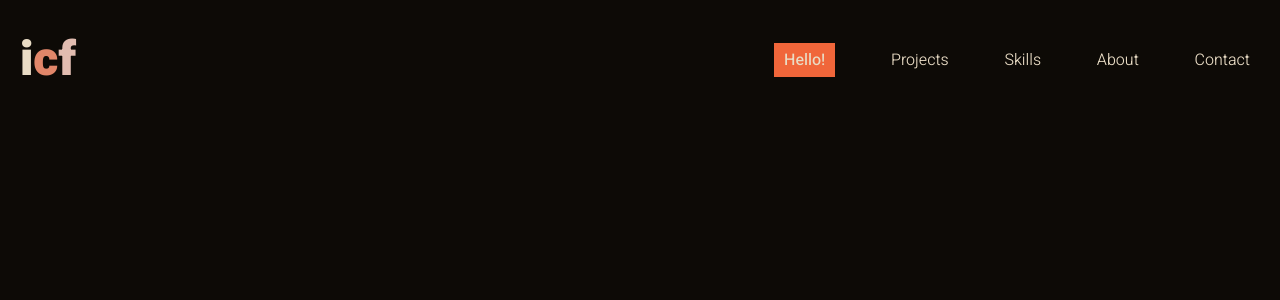
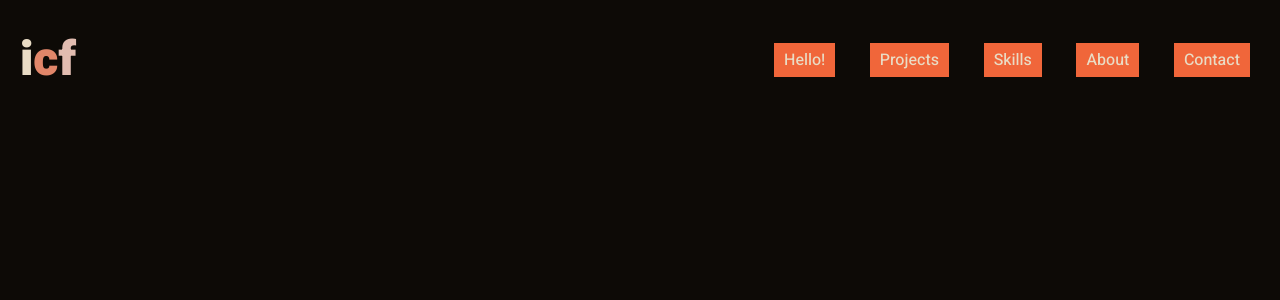
Before and after one commit to Kasuk1/personal-portfolio, a React (Create React App) app: page / in a window 1280 px wide. Shown: the top 300 px of the page. Built offline with nearby package versions, Linux system fonts and the light colour scheme.

Commit message:
Modified route homepage in package.json for GithubPages routing problem

```diff
--- a/src/App.tsx
+++ b/src/App.tsx
@@ -25,7 +25,7 @@ export const App = () => {
           <>
             <li>
               <NavLink
-                to={`${MAIN_ROUTE_NAME}/`}
+                to={`${MAIN_ROUTE_NAME}/#`}
                 activeClassName='active'
                 exact
               >
@@ -34,20 +34,23 @@ export const App = () => {
             </li>
             <li>
               <NavLink
-                to={`${MAIN_ROUTE_NAME}/project`}
+                to={`${MAIN_ROUTE_NAME}/#/project`}
                 activeClassName='active'
               >
                 Projects
               </NavLink>
             </li>
             <li>
-              <NavLink to={`${MAIN_ROUTE_NAME}/skill`} activeClassName='active'>
+              <NavLink
+                to={`${MAIN_ROUTE_NAME}/#/skill`}
+                activeClassName='active'
+              >
                 Skills
               </NavLink>
             </li>
             <li>
               <NavLink
-                to={`${MAIN_ROUTE_NAME}/aboutme`}
+                to={`${MAIN_ROUTE_NAME}/#/aboutme`}
                 activeClassName='active'
               >
                 About
@@ -55,7 +58,7 @@ export const App = () => {
             </li>
             <li>
               <NavLink
-                to={`${MAIN_ROUTE_NAME}/contact`}
+                to={`${MAIN_ROUTE_NAME}/#/contact`}
                 activeClassName='active'
               >
                 Contact
@@ -68,16 +71,16 @@ export const App = () => {
         <Route path={`${RELATIVE_ROUTE_NAME}`} exact>
           <LoadableMain />
         </Route>
-        <Route path={`${RELATIVE_ROUTE_NAME}/project`}>
+        <Route path={`${RELATIVE_ROUTE_NAME}/#/project`}>
           <LoadableProject />
         </Route>
-        <Route path={`${RELATIVE_ROUTE_NAME}/skill`}>
+        <Route path={`${RELATIVE_ROUTE_NAME}/#/skill`}>
           <LoadableSkill />
         </Route>
-        <Route path={`${RELATIVE_ROUTE_NAME}/aboutme`}>
+        <Route path={`${RELATIVE_ROUTE_NAME}/#/aboutme`}>
           <LoadableAbout />
         </Route>
-        <Route path={`${RELATIVE_ROUTE_NAME}/contact`}>
+        <Route path={`${RELATIVE_ROUTE_NAME}/#/contact`}>
           <LoadableContact />
         </Route>
       </Switch>
```
